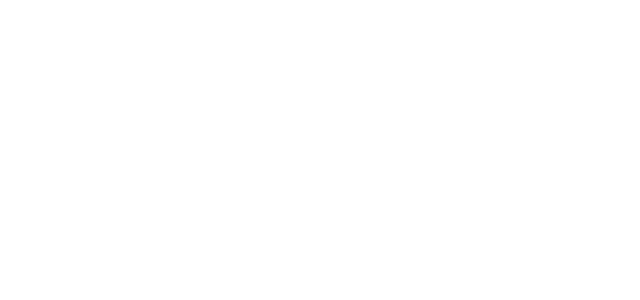
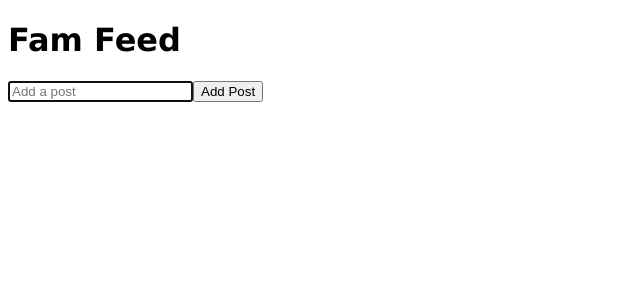
Before and after one commit to kadinsayani/Famify, a React (Create React App) app in the folder client/: page /famfeed in a window 1280 px wide. Before the commit this address had no page. Shown: the top 300 px of the page, without its empty margins (0-640 px from the left). Built offline with nearby package versions, Linux system fonts and the light colour scheme.

Commit message:
added initial code for famfeed (fe)

```diff
--- a/client/src/App.js
+++ b/client/src/App.js
@@ -5,6 +5,7 @@ import Login from "./components/Login.js";
 import Register from "./components/Register.js";
 import Homepage from "./components/Homepage.js";
 import TaskList from "./components/TaskList.js";
+import FamFeed from "./components/FamFeed";
 
 const App = () => {
   const [user, setLoginUser] = useState({});
@@ -16,6 +17,7 @@ const App = () => {
         <Route path="/login" element={<Login setLoginUser={setLoginUser} />} />
         <Route path="/register" element={<Register />} />
         <Route path="/tasklist" element={<TaskList />} />
+        <Route path="/famfeed" element={<FamFeed />} />
       </Routes>
     </div>
   );
--- a/client/src/components/FamFeed.js
+++ b/client/src/components/FamFeed.js
@@ -1,12 +1,22 @@
-import React from "react";
+import React, { useState } from "react";
+import PostForm from "./PostForm";
+import Post from "./Post.js";
 
-const FamFeed = () => {
+function FamFeed() {
+  const [posts, setPosts] = useState([]);
+
+  const addPost = (post) => {
+    const newPosts = [post, ...posts];
+    setPosts(newPosts);
+  };
+
   return (
-    <div>
-      <textarea></textarea>
-      <button>Post</button>
+    <div className="post-app">
+      <h1>Fam Feed</h1>
+      <PostForm onSubmit={addPost} />
+      <Post posts={posts} />
     </div>
   );
-};
+}
 
 export default FamFeed;
--- /dev/null
+++ b/client/src/components/Post.js
@@ -0,0 +1,7 @@
+import React from "react";
+
+function Post({ posts }) {
+  return posts.map((post, index) => <div key={post.id}>{post.text}</div>);
+}
+
+export default Post;
--- /dev/null
+++ b/client/src/components/PostForm.js
@@ -0,0 +1,43 @@
+import React, { useState, useEffect, useRef } from "react";
+
+function PostForm(props) {
+  const [input, setInput] = useState("");
+
+  const focus = useRef(null);
+  useEffect(() => {
+    focus.current.focus();
+  });
+
+  const handleChange = (e) => {
+    setInput(e.target.value);
+  };
+
+  const handleSubmit = (e) => {
+    e.preventDefault();
+
+    props.onSubmit({
+      id: Math.floor(Math.random() * 10000),
+      text: input,
+    });
+
+    setInput("");
+  };
+  return (
+    <div>
+      <form className="post-form" onSubmit={handleSubmit}>
+        <input
+          type="text"
+          placeholder="Add a post"
+          value={input}
+          name="text"
+          className="task-input"
+          onChange={handleChange}
+          ref={focus}
+        />
+        <button className="post-button">Add Post</button>
+      </form>
+    </div>
+  );
+}
+
+export default PostForm;
```
Also changed, not shown: client/public/manifest.json.
